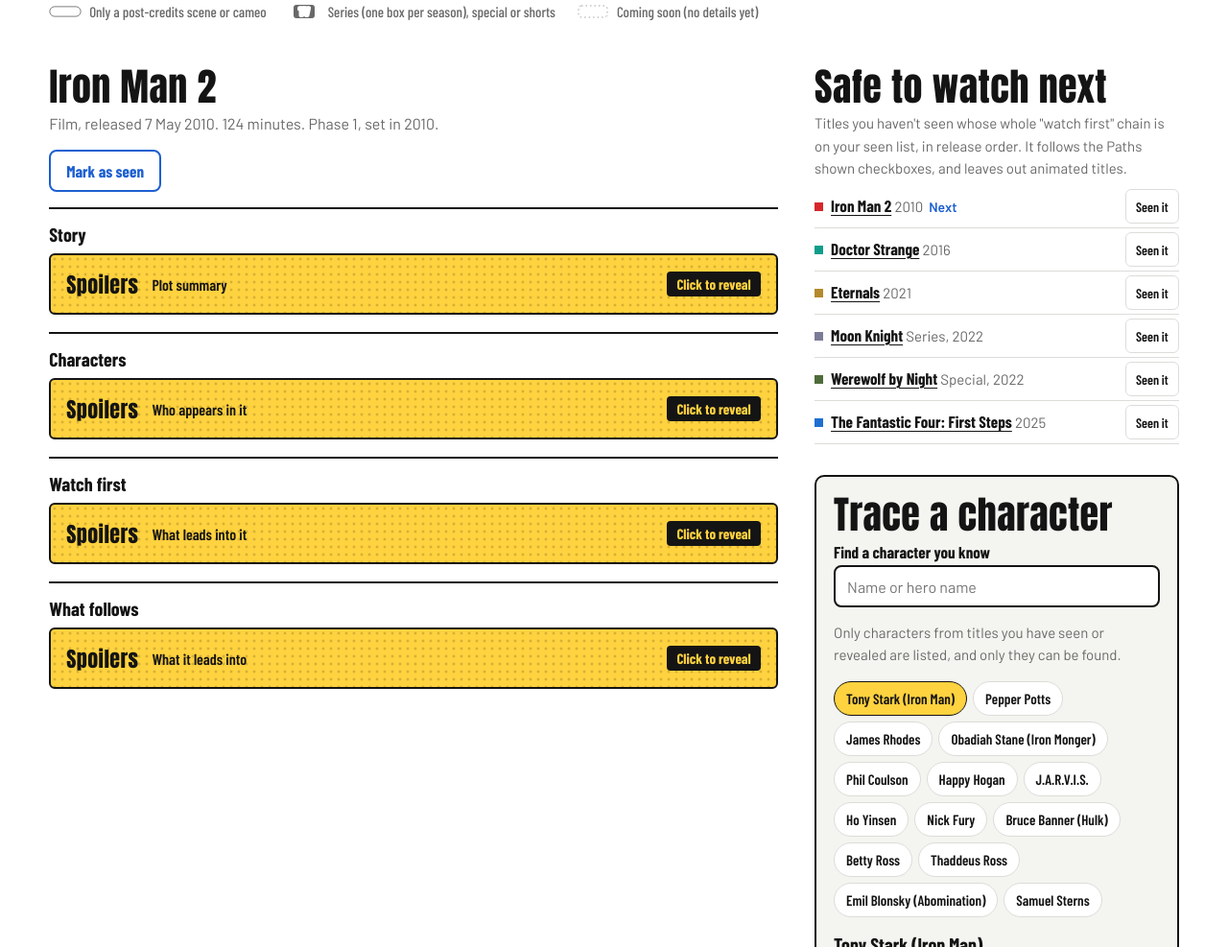
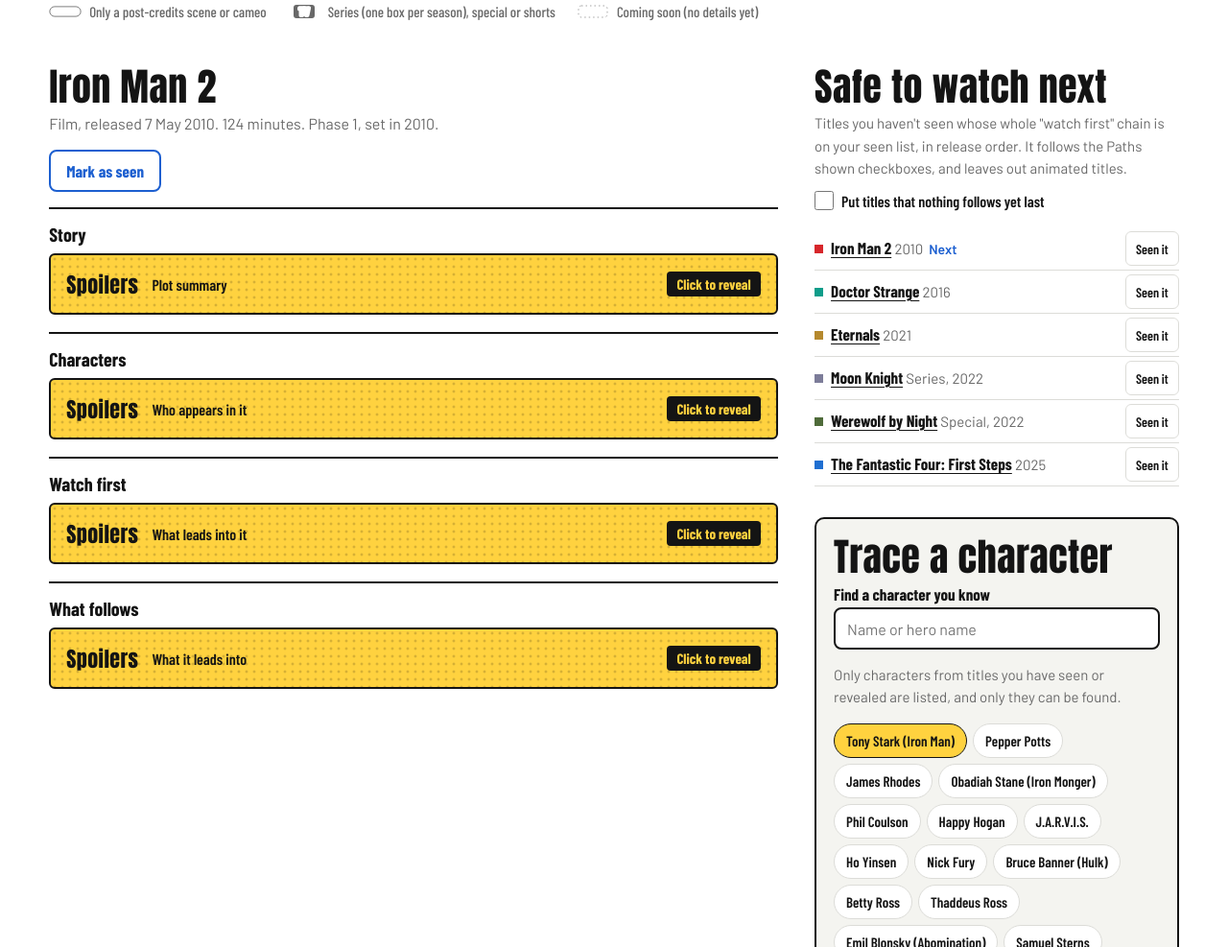
Before and after one commit to tharrison4815/mcu-watch-map, a plain HTML site: page index.html in a window 1280 px wide. Shown: the part 3085-4072 px from the top of the page at 96% size. Drawn offline with nearby package versions, Linux system fonts and the light colour scheme.

Commit message:
Add opt-in Nothing follows yet grouping to Safe to watch next
Co-Authored-By: Claude Opus 5.5 <noreply@anthropic.com>

```diff
--- a/index.html
+++ b/index.html
@@ -689,10 +689,19 @@ function seenList(){
 }
 
 function ready(){
-  const el=document.getElementById('rdBody'),rd=ordS().filter(e=>RD.has(e.id)),sh=new Set(shownE().map(e=>e.id)),max=S.rx?rd.length:6;
+  const el=document.getElementById('rdBody'),rd=ordS().filter(e=>RD.has(e.id)),sh=new Set(shownE().map(e=>e.id)),max=S.rx?99:6;
+  const dead=e=>!L.some(l=>l.f===e.id&&linkOn(l)),lead=S.de?rd.filter(e=>!dead(e)):rd,de=S.de?rd.filter(dead):[];
+  const li=(e,nx)=>`<li><i class="lane" style="background:${LANES[e.lane][1]}"></i><span><button class="go" data-go="${e.id}">${esc(e.t)}</button> <span class="muted">${e.ty==='film'?'':kindOf(e)+', '}${S.order==='story'?esc(e.sy):e.d.slice(0,4)}</span>${nx?'<span class="tick">Next</span>':''}${sh.has(e.id)?'':'<span class="todo">Hidden on map</span>'}</span><button class="mini" data-mk="${e.id}" aria-label="Mark ${esc(e.t)} as seen">Seen it</button></li>`;
   let h=`<p class="muted" style="margin:0">Titles you haven't seen whose whole "watch first" chain is on your seen list, in ${S.order==='story'?'story':'release'} order. It follows the Paths shown checkboxes${S.anim?'':', and leaves out animated titles'}.</p>`;
+  h+=`<label class="tog"><input type="checkbox" id="deTog" ${S.de?'checked':''}> Put titles that nothing follows yet last</label>`;
+  if(S.de)h+=`<p class="muted" style="margin:0">Spoiler hint: this shows whether anything that is out so far continues from a title, so you can watch the ones that lead somewhere first. Titles coming up may still follow on from the others.</p>`;
   if(!rd.length)h+='<p class="muted">Nothing left: you have seen everything that is out.</p>';
-  else h+=`<ul class="rdl">${rd.slice(0,max).map((e,i)=>`<li><i class="lane" style="background:${LANES[e.lane][1]}"></i><span><button class="go" data-go="${e.id}">${esc(e.t)}</button> <span class="muted">${e.ty==='film'?'':kindOf(e)+', '}${S.order==='story'?esc(e.sy):e.d.slice(0,4)}</span>${i?'':'<span class="tick">Next</span>'}${sh.has(e.id)?'':'<span class="todo">Hidden on map</span>'}</span><button class="mini" data-mk="${e.id}" aria-label="Mark ${esc(e.t)} as seen">Seen it</button></li>`).join('')}</ul>${rd.length>6?`<button class="hide" data-rx="1">${S.rx?'Show fewer':'Show all '+rd.length}</button>`:''}`;
+  else{
+    if(lead.length)h+=`<ul class="rdl">${lead.slice(0,max).map((e,i)=>li(e,!i)).join('')}</ul>`;
+    else if(S.de)h+='<p class="muted">None of these lead anywhere yet.</p>';
+    if(de.length)h+=`<h3 style="margin:14px 0 0">Nothing follows yet</h3><ul class="rdl">${de.slice(0,max).map((e,i)=>li(e,!lead.length&&!i)).join('')}</ul>`;
+    if(lead.length>6||de.length>6)h+=`<button class="hide" data-rx="1">${S.rx?'Show fewer':'Show all'}</button>`;
+  }
   el.innerHTML=h;
 }
 
@@ -767,6 +776,7 @@ document.addEventListener('click',ev=>{
 document.addEventListener('change',ev=>{
   const ln=ev.target.dataset&&ev.target.dataset.lane;
   if(ln){if(ev.target.checked)delete S.off[ln];else S.off[ln]=1;render();const c=document.querySelector(`[data-lane="${CSS.escape(ln)}"]`);if(c)c.focus();return}
+  if(ev.target.id==='deTog'){S.de=ev.target.checked;render();const c=document.getElementById('deTog');if(c)c.focus();return}
   const id=ev.target.dataset&&ev.target.dataset.seen;if(!id)return;
   if(ev.target.checked)S.seen[id]=1;else delete S.seen[id];
   S.ex=0;undo=null;render();
```
Also changed, not shown: CLAUDE.md (+5 -0 lines).
